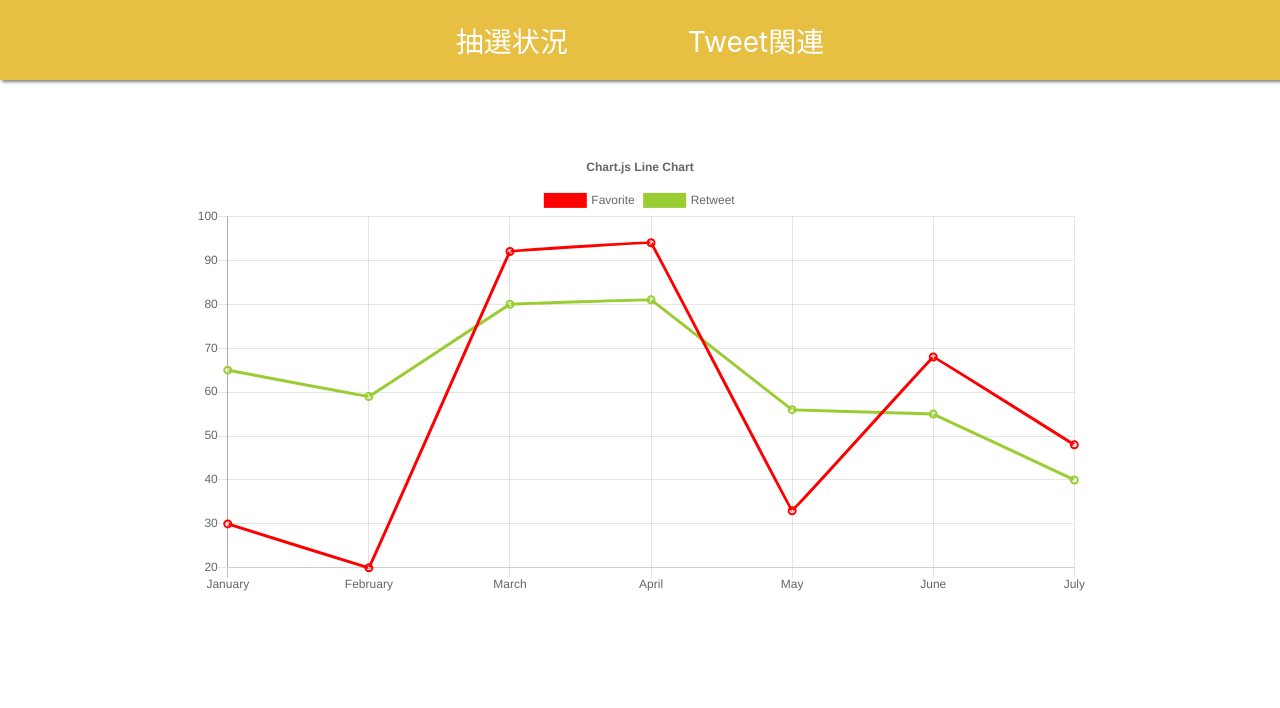
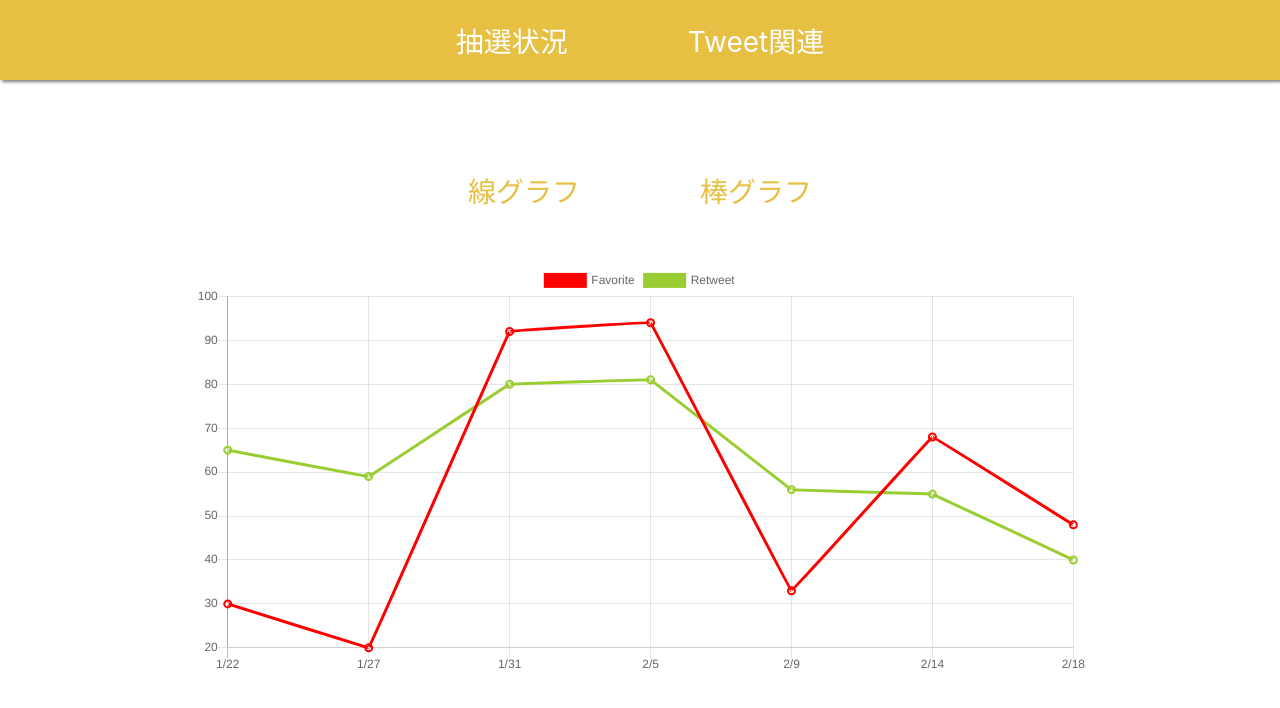
Before and after one commit to keiya01/otoshidama-m-front, a React app: page /setting in a window 1280 px wide. Shown: the top 708 px of the page. Built offline with nearby package versions, Linux system fonts and the light colour scheme.

Commit message:
Add function to get x axis labels

```diff
--- a/src/components/charts/BarChart.tsx
+++ b/src/components/charts/BarChart.tsx
@@ -1,5 +1,6 @@
 import React from 'react';
 import { Bar } from 'react-chartjs-2';
+import { getOptions, getLabels, LabelType } from './func';
 
 const barBaseDatasets = (data: number[], label: string, color: string) => ({
   label,
@@ -9,26 +10,14 @@ const barBaseDatasets = (data: number[], label: string, color: string) => ({
   data,
 });
 
+const labels = getLabels(LabelType.WEEK);
 
 const datasets = [
   barBaseDatasets([30, 20, 92, 94, 33, 68, 48], 'Favorite', 'red'),
   barBaseDatasets([65, 59, 80, 81, 56, 55, 40], 'Retweet', 'yellowgreen'),
 ];
 
-const labels = ['January', 'February', 'March', 'April', 'May', 'June', 'July'];
-
-const options = {
-  title: {
-    display: true,
-    text: 'Chart.js Line Chart',
-  },
-  hover: {
-    mode: 'label',
-  },
-  animation: {
-    duration: 1000,
-  },
-};
+const options = getOptions();
 
 const BarChart = () => (
   <Bar
--- a/src/components/charts/LineChart.tsx
+++ b/src/components/charts/LineChart.tsx
@@ -1,5 +1,6 @@
 import React from 'react';
 import { Line } from 'react-chartjs-2';
+import { getLabels, LabelType, getOptions } from './func';
 
 const lineBaseDatasets = (data: number[], label: string, color: string) => ({
   label,
@@ -19,29 +20,14 @@ const lineBaseDatasets = (data: number[], label: string, color: string) => ({
   data,
 });
 
-// 実際は...
-// const { data, labels } = getLabelsAndData(startTime, endTime);
-// のつもりです
+const labels = getLabels(LabelType.MONTH);
 
 const datasets = [
   lineBaseDatasets([30, 20, 92, 94, 33, 68, 48], 'Favorite', 'red'),
   lineBaseDatasets([65, 59, 80, 81, 56, 55, 40], 'Retweet', 'yellowgreen'),
 ];
 
-const labels = ['January', 'February', 'March', 'April', 'May', 'June', 'July'];
-
-const options = {
-  title: {
-    display: true,
-    text: 'Chart.js Line Chart',
-  },
-  hover: {
-    mode: 'label',
-  },
-  animation: {
-    duration: 1000,
-  },
-};
+const options = getOptions();
 
 const LineChart = () => (
   <Line
--- /dev/null
+++ b/src/components/charts/func.ts
@@ -0,0 +1,63 @@
+const toDayHour = (date: Date) => `${date.getHours().toString()}時`;
+const toMonthDay = (date: Date) => `${(date.getMonth() + 1).toString()}/${date.getDate().toString()}`;
+
+export enum LabelType {
+  HALF_DAY = 0,
+  DAY = 1,
+  WEEK = 2,
+  MONTH = 3,
+  YEAR = 5
+}
+
+const getPastDay = (ltype: LabelType) => {
+  const pastDay = new Date();
+  switch (ltype) {
+    case LabelType.HALF_DAY:
+      pastDay.setHours(pastDay.getHours() - 12);
+      break;
+    case LabelType.DAY:
+      pastDay.setDate(pastDay.getDate() - 1);
+      break;
+    case LabelType.WEEK:
+      pastDay.setDate(pastDay.getDate() - 7);
+      break;
+    case LabelType.MONTH:
+      pastDay.setMonth(pastDay.getMonth() - 1);
+      break;
+    case LabelType.YEAR:
+      pastDay.setFullYear(pastDay.getFullYear() - 1);
+      break;
+    default:
+      break;
+  }
+  return pastDay;
+};
+
+export const getLabels = (ltype: LabelType) => {
+  const today = new Date();
+  const pastDay = getPastDay(ltype);
+  const res = [];
+  const diff = today.getTime() - pastDay.getTime();
+  const cur = diff / 7;
+
+  for (let i = 1; i <= 7; i += 1) {
+    res.push(new Date(cur * i + pastDay.getTime()));
+  }
+
+  return res.map((v) => {
+    if (ltype <= 1) return toDayHour(v);
+    return toMonthDay(v);
+  });
+};
+
+export const getOptions = () => ({
+  title: {
+    display: true,
+  },
+  hover: {
+    mode: 'label',
+  },
+  animation: {
+    duration: 1000,
+  },
+});
--- a/src/components/page/Setting.tsx
+++ b/src/components/page/Setting.tsx
@@ -30,26 +30,51 @@ const TabItem = styled.li`
   }
 `;
 
+const ChartOperationList = styled.ul`
+  display: flex;
+  flex-direction: row;
+  justify-content: center;
+`;
+
+const ChartOperationItem = styled.li`
+  color: #E6BF43;
+  margin: 10px 50px;
+  padding: 10px;
+  font-size: 28px;
+  &:hover {
+    opacity: 0.6;
+    cursor: pointer;
+  }
+`;
+
 const ChartContainer = styled.div`
   width: 70%;
   margin: 150px auto 0 auto;
 `;
 
 const Setting: React.FC = () => {
-  const [tab, setTab] = useState(1);
+  const [tab, setTab] = useState(0);
+  const [chartType, setChartType] = useState(0);
+  const charts = [<LineChart />, <BarChart />];
 
-  const selectContainer = (tabNum: number) => (tabNum === 1 ? <LineChart /> : <BarChart />);
+  const selectContainer = (tabNum: number, chart: number) => (
+    tabNum === 0 ? charts[chart] : <div>Tweet関連画面</div>
+  );
 
   return (
     <div>
       <TabContainer>
         <TabList>
-          <TabItem onClick={() => setTab(1)}>抽選状況</TabItem>
-          <TabItem onClick={() => setTab(2)}>Tweet関連</TabItem>
+          <TabItem onClick={() => setTab(0)}>抽選状況</TabItem>
+          <TabItem onClick={() => setTab(1)}>Tweet関連</TabItem>
         </TabList>
       </TabContainer>
       <ChartContainer>
-        {selectContainer(tab)}
+        <ChartOperationList>
+          <ChartOperationItem onClick={() => setChartType(0)}>線グラフ</ChartOperationItem>
+          <ChartOperationItem onClick={() => setChartType(1)}>棒グラフ</ChartOperationItem>
+        </ChartOperationList>
+        {selectContainer(tab, chartType)}
       </ChartContainer>
     </div>
   );
```
